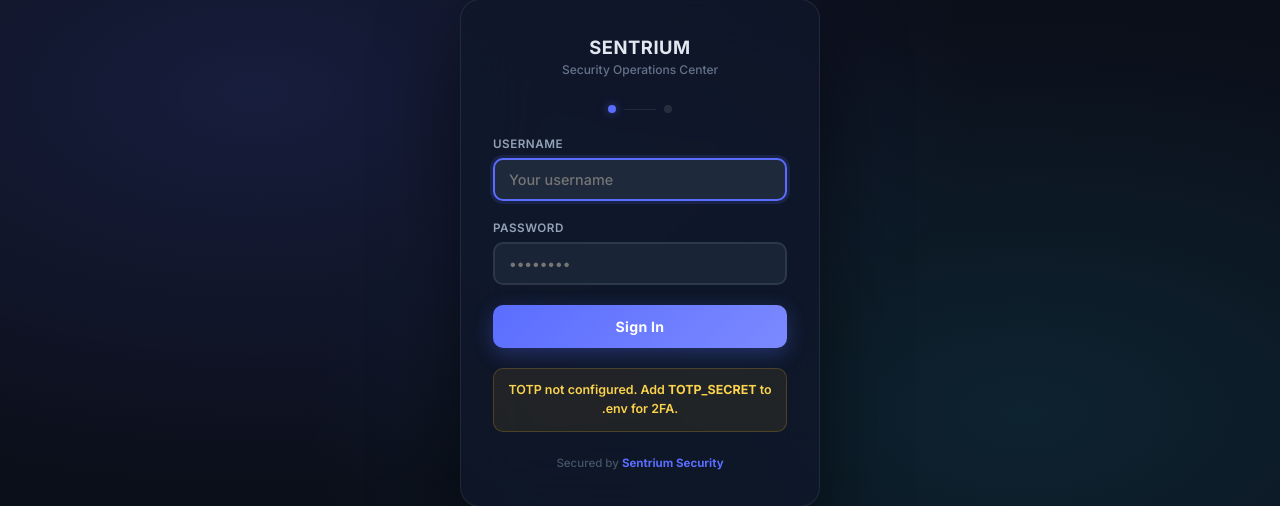
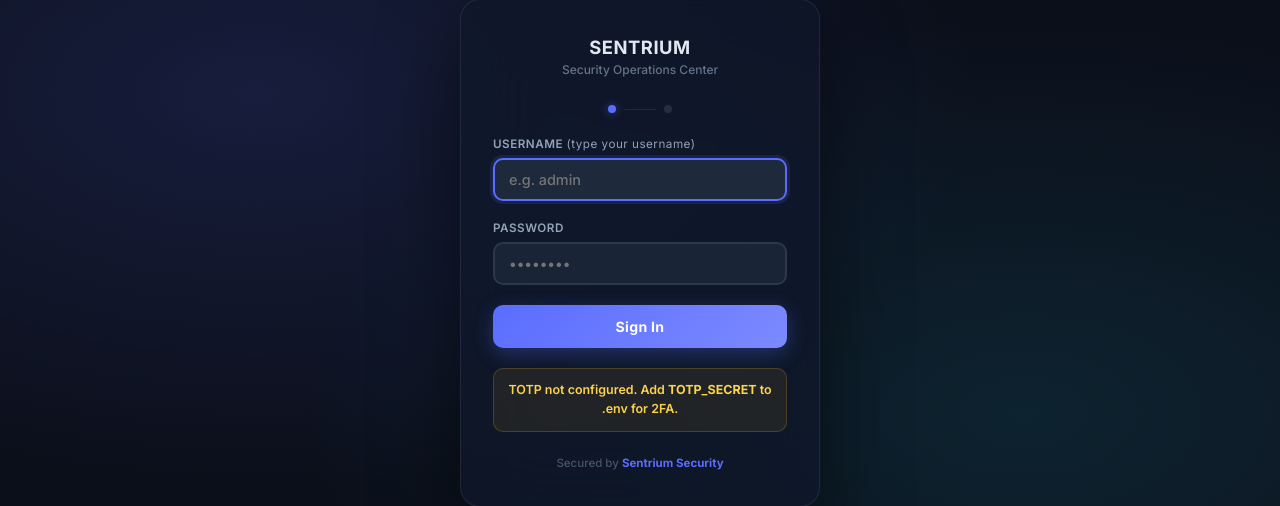
Before and after one commit to Athena-Olymph/dash, a FastAPI app: page /login in a window 1280 px wide. Shown: the part 147-653 px from the top of the page. Run offline with FastAPI, Linux system fonts and the light colour scheme.

Commit message:
Update login.html

```diff
--- a/soc_dashboard/templates/login.html
+++ b/soc_dashboard/templates/login.html
@@ -112,14 +112,17 @@
                 <!-- Step 1: Credentials -->
                 <div class="form-step {{ 'active' if step == 'credentials' else '' }}" id="step-credentials">
                     <div class="form-group">
-                        <label>Username</label>
-                        <input type="text" name="username" id="username" placeholder="Your username"
+                        <label>Username <span style="color:#94A3B8;font-weight:400;text-transform:none;">(type your username)</span></label>
+                        <input type="text" name="username" id="username"
+                               placeholder="e.g. admin"
                                autocomplete="username"
-                               value="{{ username if username else '' }}" autofocus required>
+                               value="{{ username if username else '' }}"
+                               autofocus required>
                     </div>
                     <div class="form-group">
                         <label>Password</label>
-                        <input type="password" name="password" id="password" placeholder="••••••••"
+                        <input type="password" name="password" id="password"
+                               placeholder="••••••••"
                                autocomplete="current-password" required>
                     </div>
                     <p id="form-error" style="color:#F87171;font-size:.78rem;text-align:center;margin:-8px 0 12px;display:none;">
@@ -133,7 +136,7 @@
                     <div class="totp-info">
                         Authenticator code required for <strong>{{ username }}</strong>
                     </div>
-                    <input type="hidden" name="username" value="{{ username }}">
+                    <!-- No hidden username field here — TOTP is admin-only, server uses ADMIN_USERNAME -->
                     <div class="form-group">
                         <label>Verification Code</label>
                         <div class="otp-row" id="otp-row">
```
